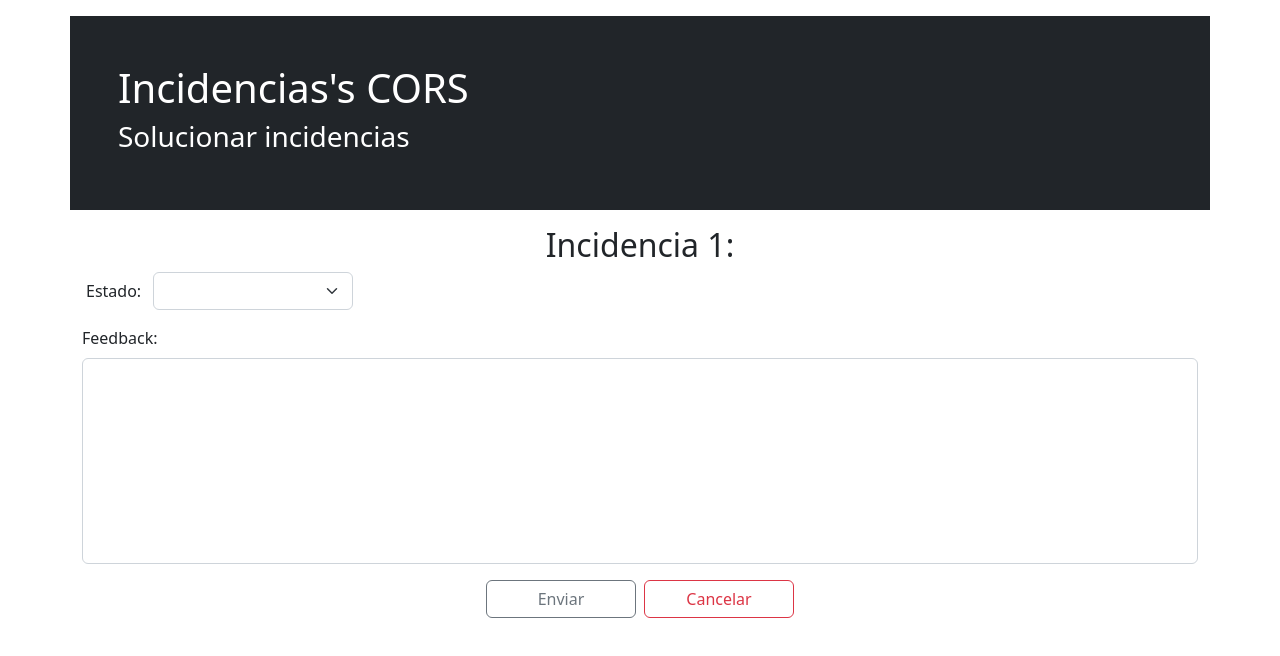
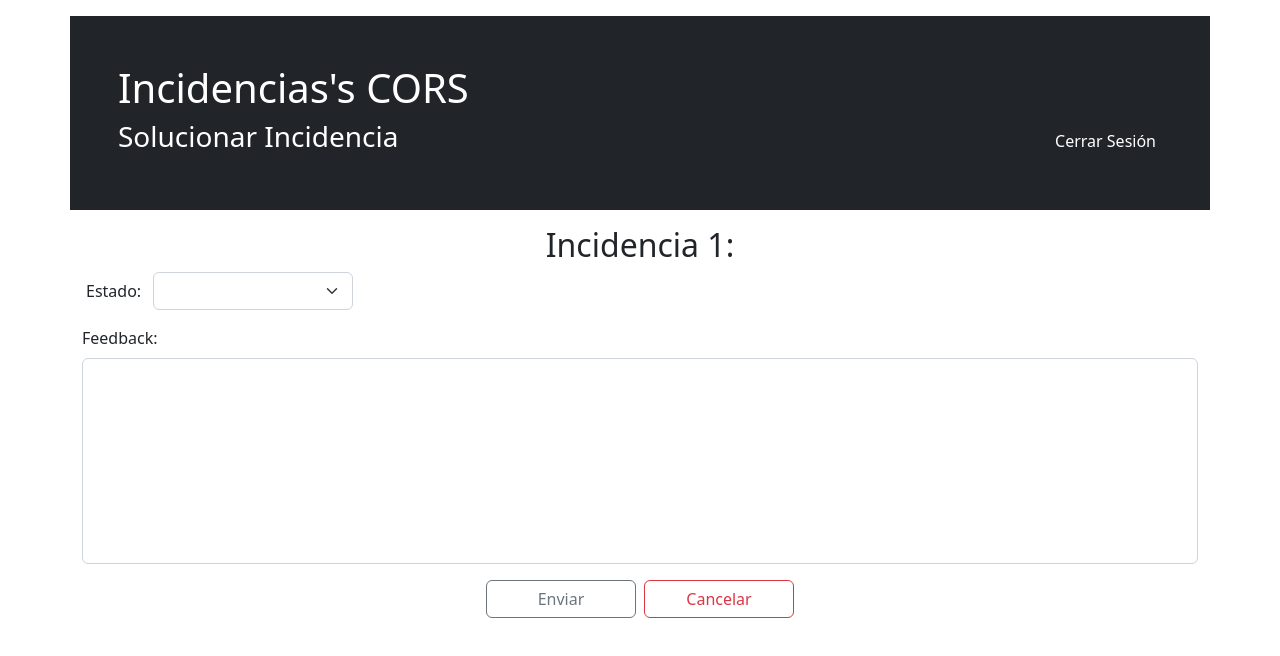
Before and after one commit to MaribelLopezRomero/incidenciasTIC, an Angular app in the folder incidenciasTIC/: page /modIncidenciasAdmin/1 in a window 1280 px wide. Shown: the top 656 px of the page. Built offline with nearby package versions, Linux system fonts and the light colour scheme.

Commit message:
Menú con cierre sesión

```diff
--- a/incidenciasTIC/src/app/crear-incidencia/crear-incidencia.component.html
+++ b/incidenciasTIC/src/app/crear-incidencia/crear-incidencia.component.html
@@ -18,6 +18,9 @@
       </li>
       <li class="nav-item">
         <button class="nav-link text-white bg-dark border-0">Crear nueva incidencia</button>
+      </li>
+      <li class="nav-item ms-auto" (click)="navegarLogin()">
+        <button class="nav-link text-white bg-dark border-0">Cerrar Sesión</button>
       </li>
     </ul>
   </div>
--- a/incidenciasTIC/src/app/crear-incidencia/crear-incidencia.component.ts
+++ b/incidenciasTIC/src/app/crear-incidencia/crear-incidencia.component.ts
@@ -81,4 +81,8 @@ export class CrearIncidenciaComponent {
   navegarVerIncidencias(){
     this.router.navigate(['/incidenciasUsuarioListar', this.altaIncidenciaUsu.codUsuInc]);
   }
+
+  navegarLogin(){
+    this.router.navigate(['']);
+  }
 }
--- a/incidenciasTIC/src/app/gestionar-incidencia-adm/gestionar-incidencia-adm.component.html
+++ b/incidenciasTIC/src/app/gestionar-incidencia-adm/gestionar-incidencia-adm.component.html
@@ -10,7 +10,10 @@
 <body>
   <div class="container p-5 my-3 bg-dark text-white">
     <h1>Incidencias's CORS</h1>
-    <h3>Gestión de incidencias</h3>
+    <div class="nav" >
+    <h3 class="nav-item">Gestión de incidencias</h3>
+    <button class="nav-item ms-auto bg-dark text-white border-0" (click)="navegarLogin()">Cerrar Sesión</button>
+    </div>
   </div>
   <div class="container table-responsive">
     <table class="table">
@@ -67,7 +70,6 @@
       </tbody>
     </table>
   </div>
-  {{incidencias | json}}
 </body>
 
 </html>
--- a/incidenciasTIC/src/app/gestionar-incidencia-adm/gestionar-incidencia-adm.component.ts
+++ b/incidenciasTIC/src/app/gestionar-incidencia-adm/gestionar-incidencia-adm.component.ts
@@ -30,4 +30,8 @@ export class GestionarIncidenciaAdmComponent {
     this.router.navigate(['/modIncidenciasAdmin', this.incidencias[i].codInci], navigationExtras);
   }
 
+  navegarLogin(){
+    this.router.navigate(['']);
+  }
+
 }
--- a/incidenciasTIC/src/app/mod-incidencias-adm/mod-incidencias-adm.component.html
+++ b/incidenciasTIC/src/app/mod-incidencias-adm/mod-incidencias-adm.component.html
@@ -14,7 +14,10 @@
 <body>
   <div class="container p-5 my-3 bg-dark text-white">
     <h1>Incidencias's CORS</h1>
-    <h3>Solucionar incidencias</h3>
+    <div class="nav" >
+      <h3 class="nav-item">Solucionar Incidencia</h3>
+      <button class="nav-item ms-auto bg-dark text-white border-0" (click)="navegarLogin()">Cerrar Sesión</button>
+      </div>
   </div>
   <div class="container mt-3">
 
--- a/incidenciasTIC/src/app/mod-incidencias-adm/mod-incidencias-adm.component.ts
+++ b/incidenciasTIC/src/app/mod-incidencias-adm/mod-incidencias-adm.component.ts
@@ -66,4 +66,7 @@ export class ModIncidenciasAdmComponent {
     this.router.navigate(['/gestionarIncidenciasAdmin']);
   }
 
+  navegarLogin(){
+    this.router.navigate(['']);
+  }
 }
--- a/incidenciasTIC/src/app/ver-incidencias/ver-incidencias.component.html
+++ b/incidenciasTIC/src/app/ver-incidencias/ver-incidencias.component.html
@@ -17,6 +17,9 @@
       </li>
       <li class="nav-item" (click)="navegarCrearIncidencias()">
         <button class="nav-link text-white bg-dark border-0">Crear nueva incidencia</button>
+      </li>
+      <li class="nav-item ms-auto" (click)="navegarLogin()">
+        <button class="nav-link text-white bg-dark border-0">Cerrar Sesión</button>
       </li>
 
     </ul>
--- a/incidenciasTIC/src/app/ver-incidencias/ver-incidencias.component.ts
+++ b/incidenciasTIC/src/app/ver-incidencias/ver-incidencias.component.ts
@@ -46,6 +46,9 @@ export class VerIncidenciasComponent {
   }
 
 
+  navegarLogin(){
+    this.router.navigate(['']);
+  }
 
 
 }
```
